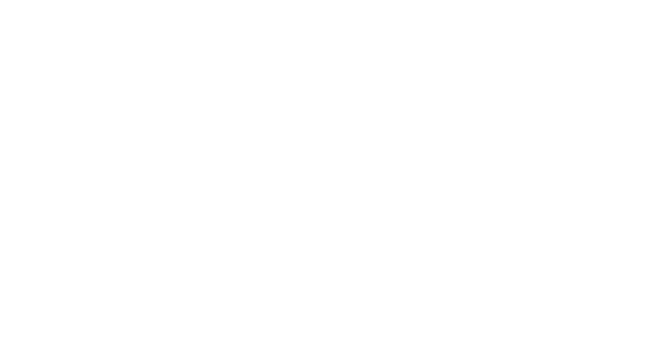
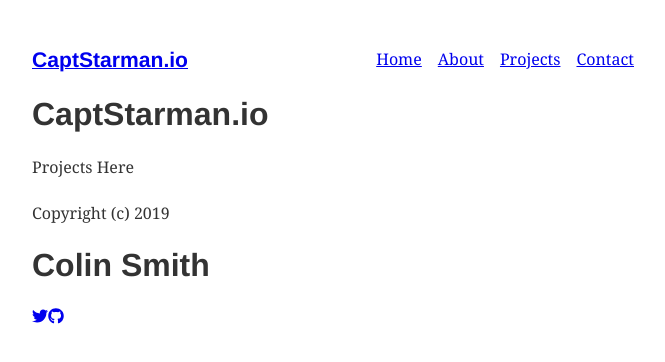
Before and after one commit to BeardedYeti/react-gatsby-starman-blog, a Gatsby site: page /projects in a window 1280 px wide. Before the commit this address had no page. Shown: the whole page, without its empty margins (299-964 px from the left). Built offline with nearby package versions, Linux system fonts and the light colour scheme; Gatsby itself is replaced by a stand-in of ours; some packages are replaced by stand-ins of ours.

Commit message:
Add projects page

```diff
--- a/src/components/Footer.js
+++ b/src/components/Footer.js
@@ -21,16 +21,14 @@ class Footer extends React.Component {
           rel="noopener noreferrer"
         >
           <FaTwitter />
-        </a>{' '}
-        &bull;{' '}
+        </a>
         <a
           href={'https://github.com/' + this.props.github}
           target="_blank"
           rel="noopener noreferrer"
         >
           <FaGithub />
-        </a>{' '}
-        &bull;{' '}
+        </a>
       </footer>
     );
   }
--- a/src/components/layout.js
+++ b/src/components/layout.js
@@ -41,11 +41,11 @@ export default ({ children }) => (
             <ul style={{ listStyle: `none`, float: `right` }}>
               <ListLink to="/"> Home </ListLink>
               <ListLink to="/about/"> About </ListLink>
+              <ListLink to="/projects/"> Projects </ListLink>
               <ListLink to="/contact/"> Contact </ListLink>
             </ul>
           </header>
           {children}
-          <p>{data.site.siteMetadata.Author}</p>
           <Footer
             github={data.site.siteMetadata.author.github}
             twitter={data.site.siteMetadata.author.twitter}
--- /dev/null
+++ b/src/pages/projects.js
@@ -0,0 +1,24 @@
+import React from 'react'
+import { graphql } from 'gatsby'
+import { Link } from 'gatsby'
+import Header from '../components/Header'
+import Layout from "../components/Layout"
+import SEO from '../components/SEO'
+
+export default ({ data }) => (
+  <Layout>
+    <SEO title="projects" keywords={[`Colin`, `Smith`, `Colin Smith`, `projects`, `developer`, `portfolio`]}/>
+    <Header headerText={data.site.siteMetadata.title} arbitraryPhrase="is arbitrary" />
+    <p>Projects Here</p>
+  </Layout>
+)
+
+export const query = graphql`
+  query {
+    site {
+      siteMetadata {
+        title
+      }
+    }
+  }
+`
```
